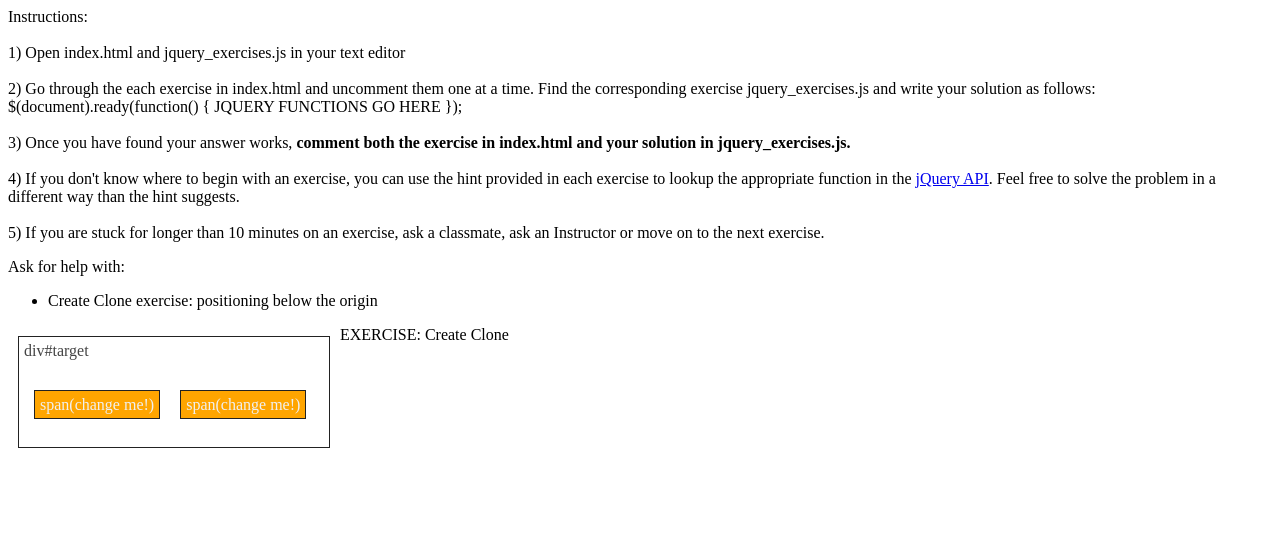
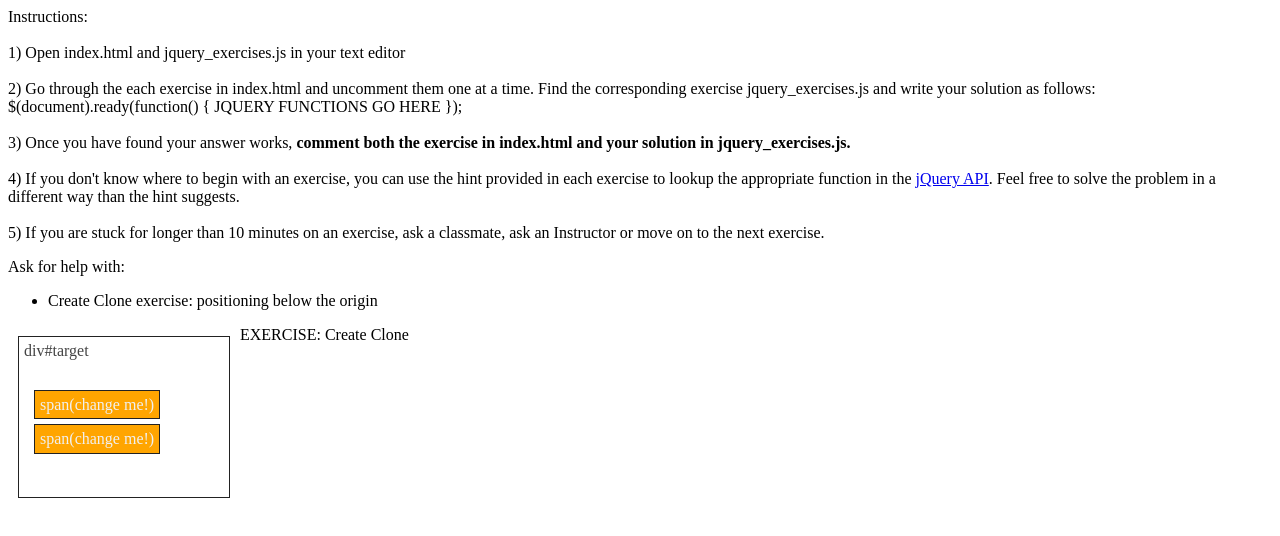
Before and after one commit to erichwelz/js_fundamentals, a plain HTML site: page jquery_fundamentals/index.html in a window 1280 px wide. Drawn offline with nearby package versions, Linux system fonts and the light colour scheme.

Commit message:
css tweak

```diff
--- a/jquery_fundamentals/index.html
+++ b/jquery_fundamentals/index.html
@@ -32,7 +32,7 @@ Instructions:
 <div id="target" style="color: rgb(68, 68, 68); width: 180px; height: 100px; float: left; border: 1px solid rgb(34, 34, 34); background-color: rgb(175, 238, 238); margin: 10px; padding: 5px; background-position: initial initial; background-repeat: initial initial;">div#target<br><br><br><span style="color: rgb(240, 240, 240); background-color: rgb(255, 165, 0); margin: 10px; border: 1px solid rgb(34, 34, 34); padding: 5px; background-position: initial initial; background-repeat: initial initial;"span>(change me!)</span></div> -->
 
 EXERCISE: Create Clone
-<div id="target" style="color: rgb(68, 68, 68); width: 300px; height: 100px; float: left; border: 1px solid rgb(34, 34, 34); background-colo!r: rgb(175, 238, 238); margin: 10px; padding: 5px; background-position: initial initial; background-repeat: initial initial;">div#target<br><br><br><span style="color: rgb(240, 240, 240); background-color: rgb(255, 165, 0); margin: 10px; border: 1px solid rgb(34, 34, 34); padding: 5px; background-position: initial initial; background-repeat: initial initial;">span(change me!)</span></div>
+<div id="target" style="color: rgb(68, 68, 68); width: 200px; height: 150px; float: left; border: 1px solid rgb(34, 34, 34); background-colo!r: rgb(175, 238, 238); margin: 10px; padding: 5px; background-position: initial initial; background-repeat: initial initial;">div#target<br><br><br><span style="color: rgb(240, 240, 240); background-color: rgb(255, 165, 0); margin: 10px; border: 1px solid rgb(34, 34, 34); padding: 5px; background-position: initial initial; background-repeat: initial initial;">span(change me!)</span></div>
 
 <!-- EXERCISE: Use Filter
 <div class="target" style="color: rgb(102, 102, 102); width: 180px; height: 40px; border: 1px solid rgb(170, 170, 170); background-color: rgb(255, 240, 245); margin: 10px; padding: 5px; background-position: initial initial; background-repeat: initial initial;">div.target<br><span style="display: none; color: rgb(255, 255, 255); background-color: rgb(255, 165, 0); margin: 1px; border: 1px solid rgb(34, 34, 34); padding: 5px; background-position: initial initial; background-repeat: initial initial;">span</span></div>
--- a/jquery_fundamentals/jquery_exercises.js
+++ b/jquery_fundamentals/jquery_exercises.js
@@ -24,7 +24,8 @@
 // Hint: you can use .clone and .insertAfter
 
 $(document).ready(function() {
-  $("span").clone().insertAfter("span");
+  $("span").clone().insertAfter("span").css(
+    "float", "left");
 
 });
 
```
